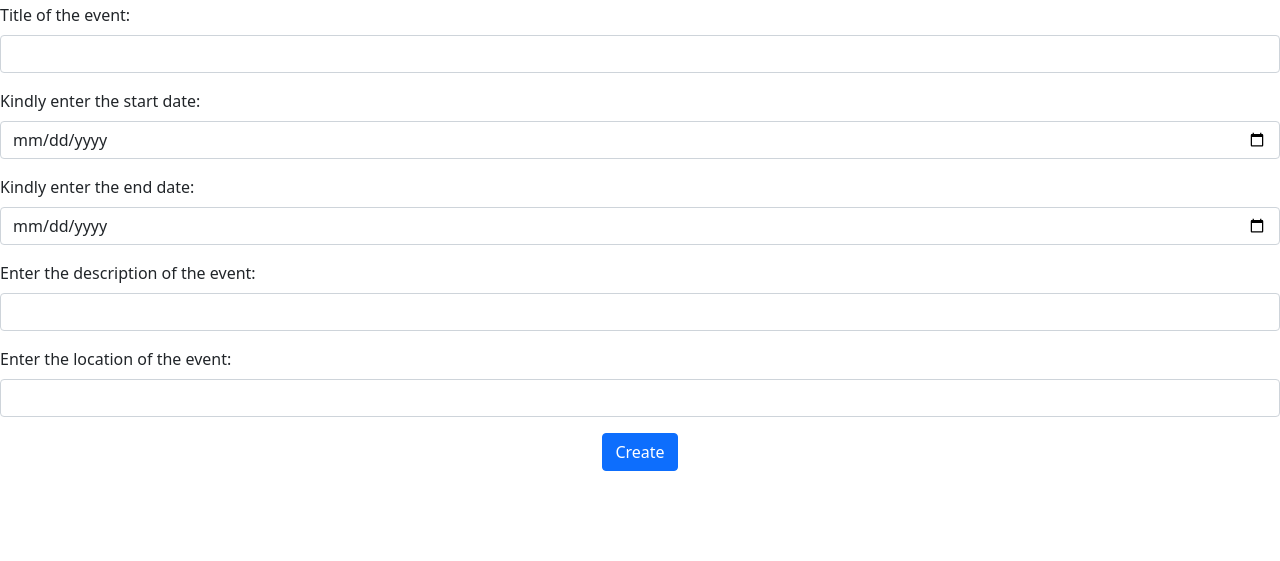
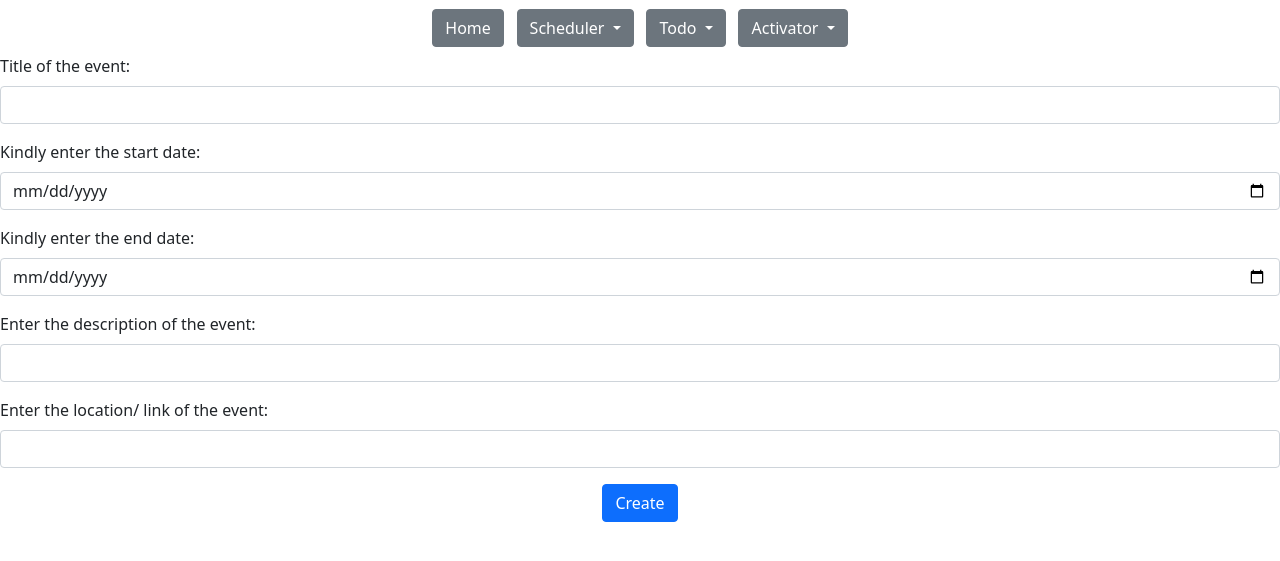
Before and after one commit to Sam-Varghese/Prabandhak, a website: page MenuItems/createEvent.html in a window 1280 px wide. Shown: the part 53-614 px from the top of the page. Drawn offline with nearby package versions, Linux system fonts and the light colour scheme.

Commit message:
Made Frontend Of createEvent.html

```diff
--- a/MenuItems/createEvent.html
+++ b/MenuItems/createEvent.html
@@ -25,6 +25,82 @@
   <body>
     <h1 align="center">Create Event</h1>
 
+    <!-- Adding menu bar -->
+
+    <!-- Adding menu items -->
+
+    <div class="dropdown" style="display: flex; justify-content: center">
+
+        <!-- Home Menu Item -->
+
+        <a href="../index.html"><button class="btn btn-secondary" style="margin: 0.5vw">Home</button></a>
+
+      <!-- Scheduler Menu Item -->
+
+      <button
+        class="btn btn-secondary dropdown-toggle"
+        type="button"
+        id="dropdownMenuButton2"
+        data-bs-toggle="dropdown"
+        aria-expanded="false"
+        style="margin: 0.5vw"
+      >
+        Scheduler
+      </button>
+      <ul
+        class="dropdown-menu dropdown-menu-dark"
+        aria-labelledby="dropdownMenuButton2"
+      >
+        <li><a class="dropdown-item active" href="MenuItems/createEvent.html">Create Event</a></li>
+        <li><a class="dropdown-item" href="#">Edit Event</a></li>
+        <li><a class="dropdown-item" href="#">Delete Event</a></li>
+      </ul>
+
+      <!-- To Do Menu Item -->
+
+      <button
+        class="btn btn-secondary dropdown-toggle"
+        type="button"
+        id="dropdownMenuButton2"
+        data-bs-toggle="dropdown"
+        aria-expanded="false"
+        style="margin: 0.5vw"
+      >
+        Todo
+      </button>
+
+      <ul
+        class="dropdown-menu dropdown-menu-dark"
+        aria-labelledby="dropdownMenuButton2"
+      >
+        <li><a class="dropdown-item active" href="#">Create Task</a></li>
+        <li><a class="dropdown-item" href="#">Edit Task</a></li>
+        <li><a class="dropdown-item" href="#">Delete Task</a></li>
+      </ul>
+
+      <!-- Activator Menu Item -->
+
+      <button
+        class="btn btn-secondary dropdown-toggle"
+        type="button"
+        id="dropdownMenuButton2"
+        data-bs-toggle="dropdown"
+        aria-expanded="false"
+        style="margin: 0.5vw"
+      >
+        Activator
+      </button>
+
+      <ul
+        class="dropdown-menu dropdown-menu-dark"
+        aria-labelledby="dropdownMenuButton2"
+      >
+        <li><a class="dropdown-item active" href="#">New Activation Session</a></li>
+        <li><a class="dropdown-item" href="#">Edit Activation Session</a></li>
+        <li><a class="dropdown-item" href="#">Delete Activation Session</a></li>
+      </ul>
+    </div>
+
     <form action="">
       <div class="mb-3">
         <label for="eventTitle" class="form-label">Title of the event: </label>
@@ -49,7 +125,7 @@
         <input type="text" class="form-control" id="eventDescription" />
       </div>
       <div class="mb-3">
-        <label for="eventLocation" class="form-label">Enter the location of the event: </label>
+        <label for="eventLocation" class="form-label">Enter the location/ link of the event: </label>
         <input type="text" class="form-control" id="eventLocation">
       </div>
 
```
